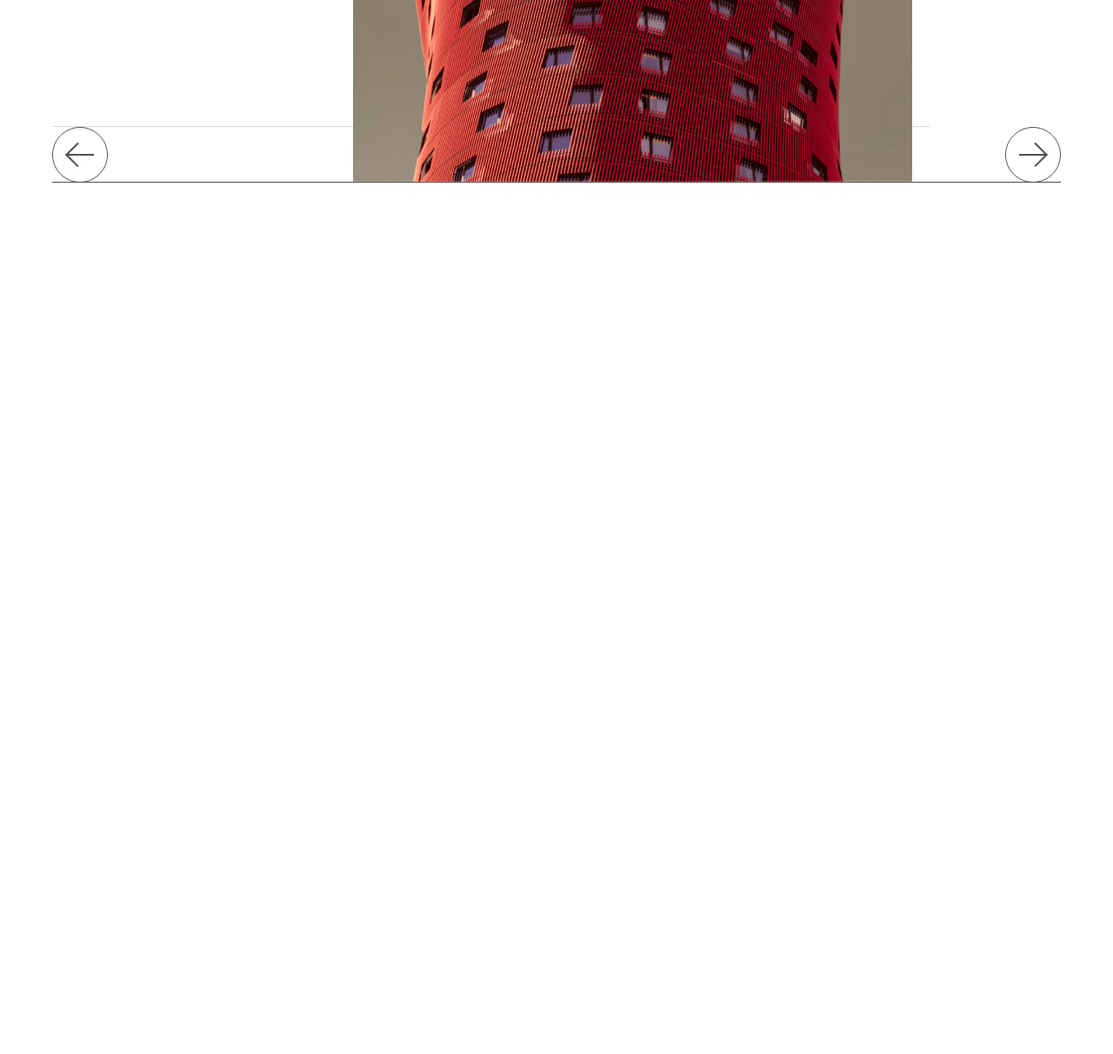
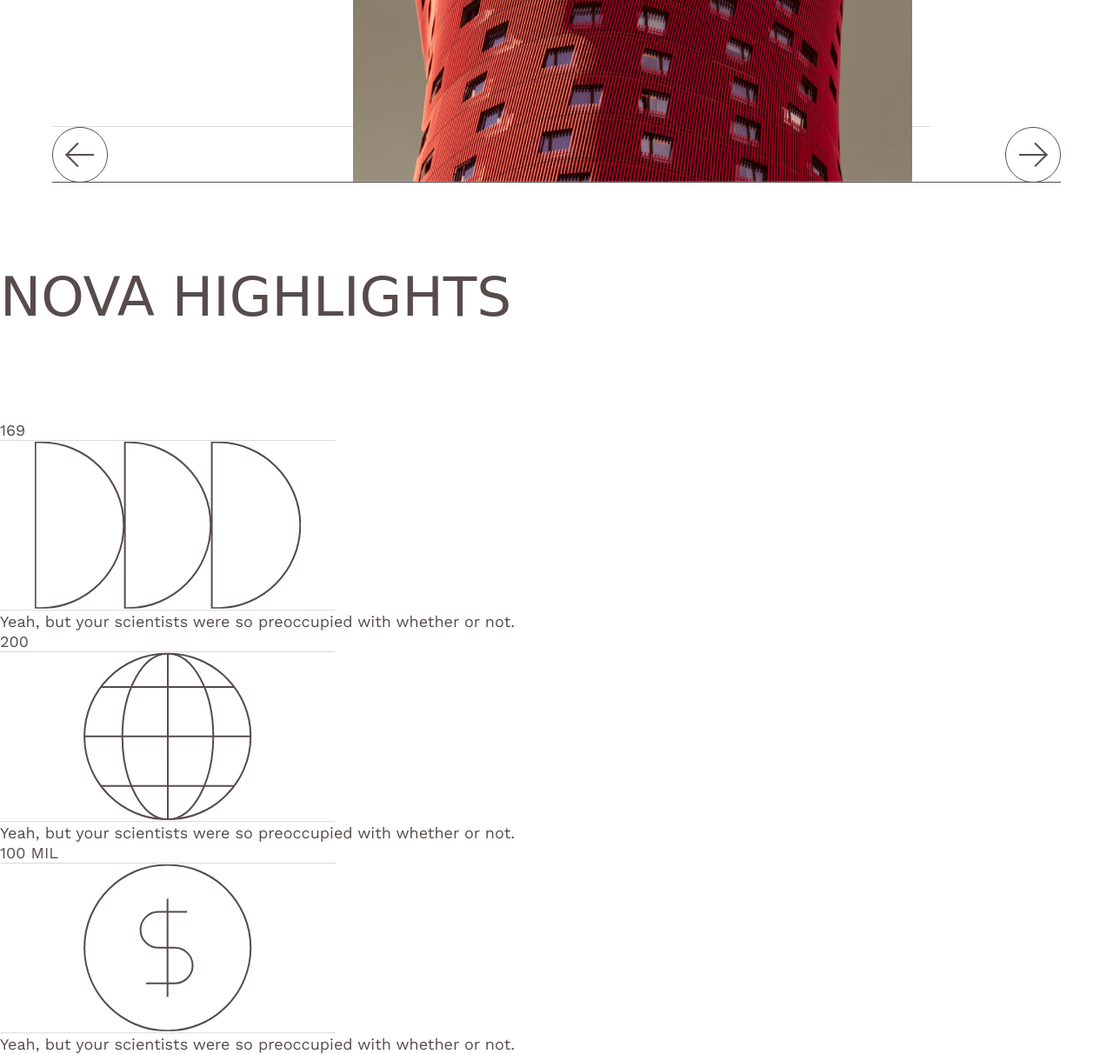
Before and after one commit to Daniil-gavrilooov/nova, a plain HTML site: page app/index.html in a window 1280 px wide. Shown: the part 3424-4636 px from the top of the page at 87% size. Before the commit the page ends 3724 px from the top, so only its background shows below. Drawn offline with nearby package versions, Linux system fonts and the light colour scheme; a web font is replaced by a local one.

Commit message:
added html section (highlights)

```diff
--- a/app/index.html
+++ b/app/index.html
@@ -198,8 +198,51 @@
                                     <p class="section__btn-text">VIEW PROJECT</p>
                                 </div>
                             </div>
+                        </div>
+                    </div>
+                </div>
+            </div>
+        </section>
 
-                        </div>
+        <section class="highlights">
+            <div class="contaoner">
+                <h2 class="section__title">
+                    NOVA HIGHLIGHTS
+                </h2>
+
+                <div class="highlights__content">
+                    <div class="highlights__item">
+                        <p class="highlights__item-num">
+                            169
+                        </p>
+
+                        <img class="highlights__item-img" src="images/highlights__img 1.svg" alt="">
+
+                        <p class="highlights__item-text">
+                            Yeah, but your scientists were so preoccupied with whether or not.
+                        </p>
+                    </div>
+                    <div class="highlights__item">
+                        <p class="highlights__item-num">
+                            200
+                        </p>
+
+                        <img class="highlights__item-img" src="images/highlights__img 2.svg" alt="">
+
+                        <p class="highlights__item-text">
+                            Yeah, but your scientists were so preoccupied with whether or not.
+                        </p>
+                    </div>
+                    <div class="highlights__item">
+                        <p class="highlights__item-num">
+                            100 MIL
+                        </p>
+
+                        <img class="highlights__item-img" src="images/highlights__img 3.svg" alt="">
+
+                        <p class="highlights__item-text">
+                            Yeah, but your scientists were so preoccupied with whether or not.
+                        </p>
                     </div>
                 </div>
             </div>
```
Also changed, not shown: app/images/highlights__img 1.svg (added), app/images/highlights__img 2.svg (added), app/images/highlights__img 3.svg (added).
